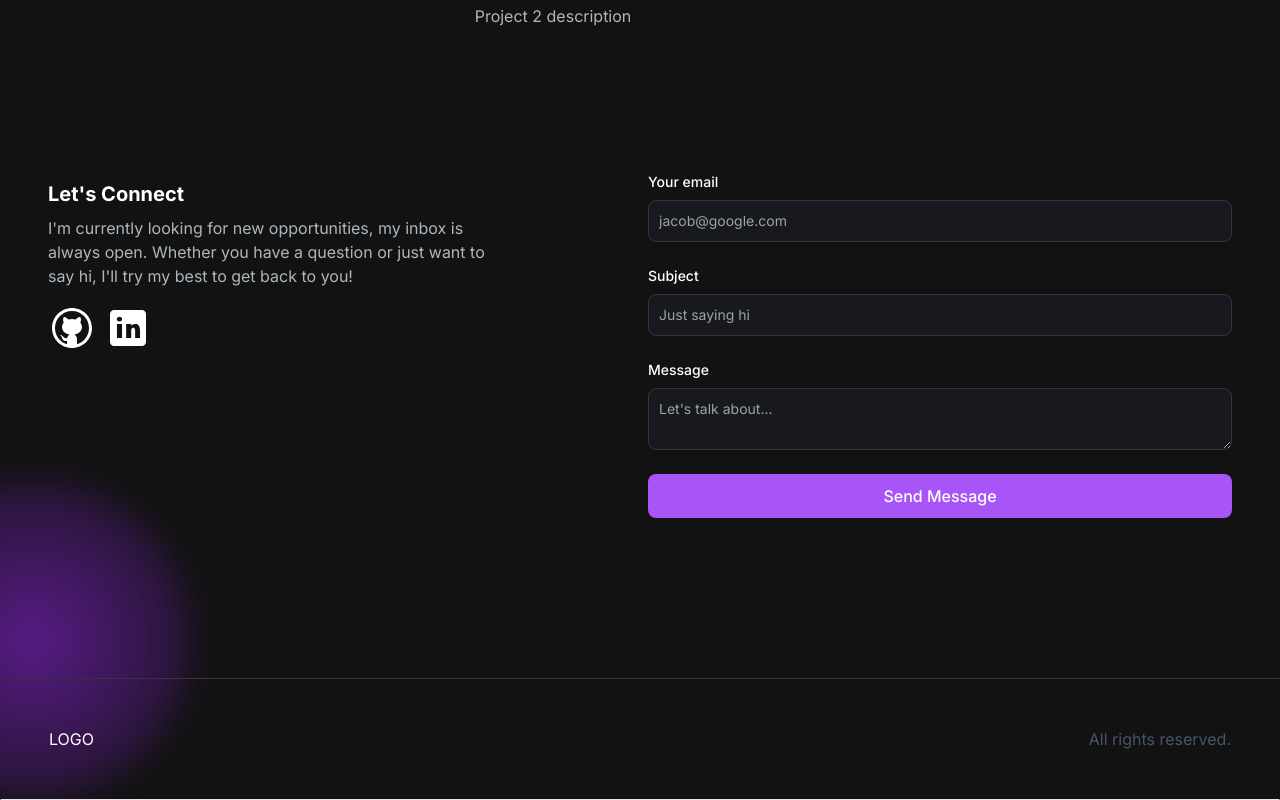
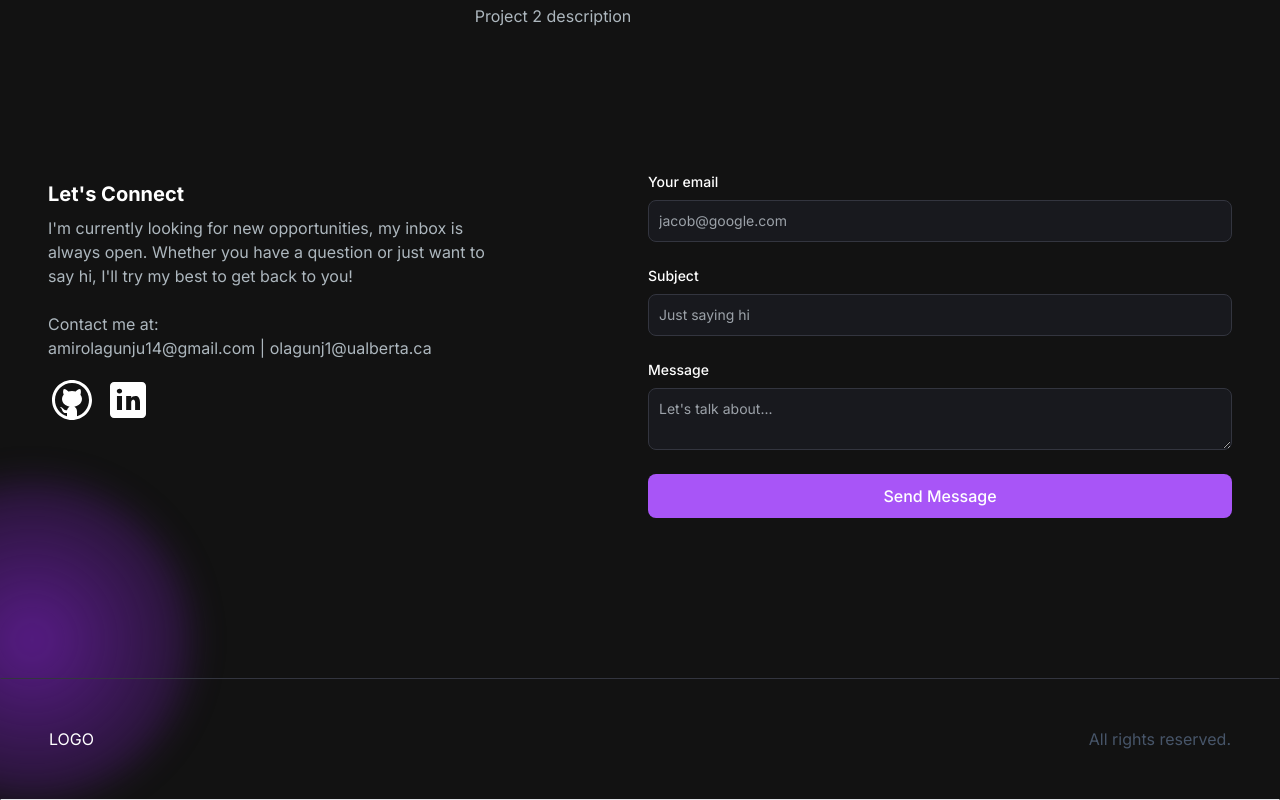
Before and after one commit to amirolagunju14/Portfolio-Website, a Next.js app: page / in a window 1280 px wide. Shown: the part 2496-3296 px from the top of the page. Built offline with nearby package versions, Linux system fonts and the light colour scheme.

Commit message:
added personal emails

```diff
--- a/src/app/components/EmailSection.jsx
+++ b/src/app/components/EmailSection.jsx
@@ -21,7 +21,10 @@ const EmailSection = () => {
           {" "}
           I&apos;m currently looking for new opportunities, my inbox is always
           open. Whether you have a question or just want to say hi, I&apos;ll
-          try my best to get back to you!
+          try my best to get back to you!<br/>
+          <br/>
+          Contact me at:
+          <br/>amirolagunju14@gmail.com | olagunj1@ualberta.ca
         </p>
         <div className="socials flex flex-row gap-2">
           <Link href="https://github.com/amirolagunju14">
```
